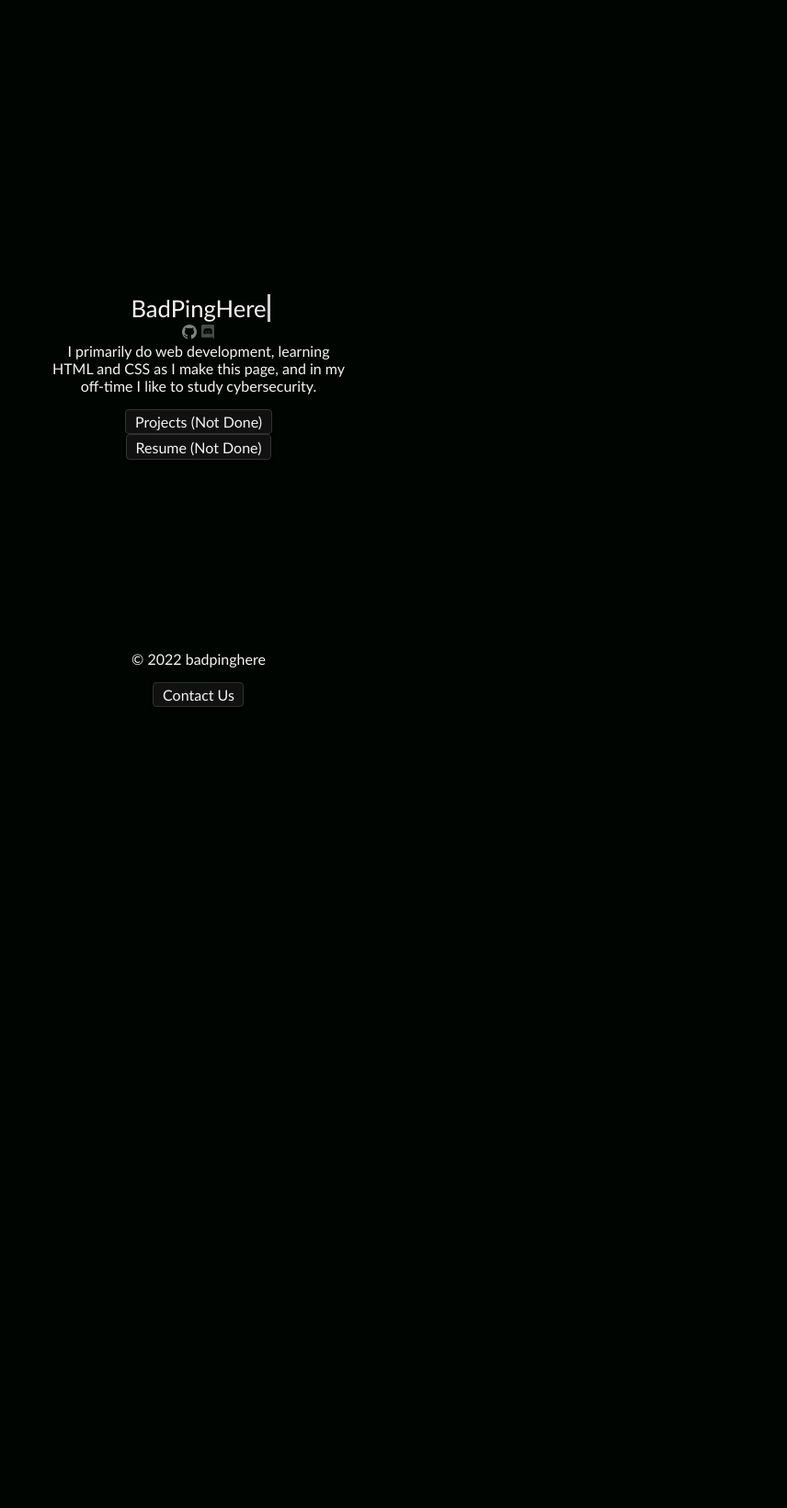
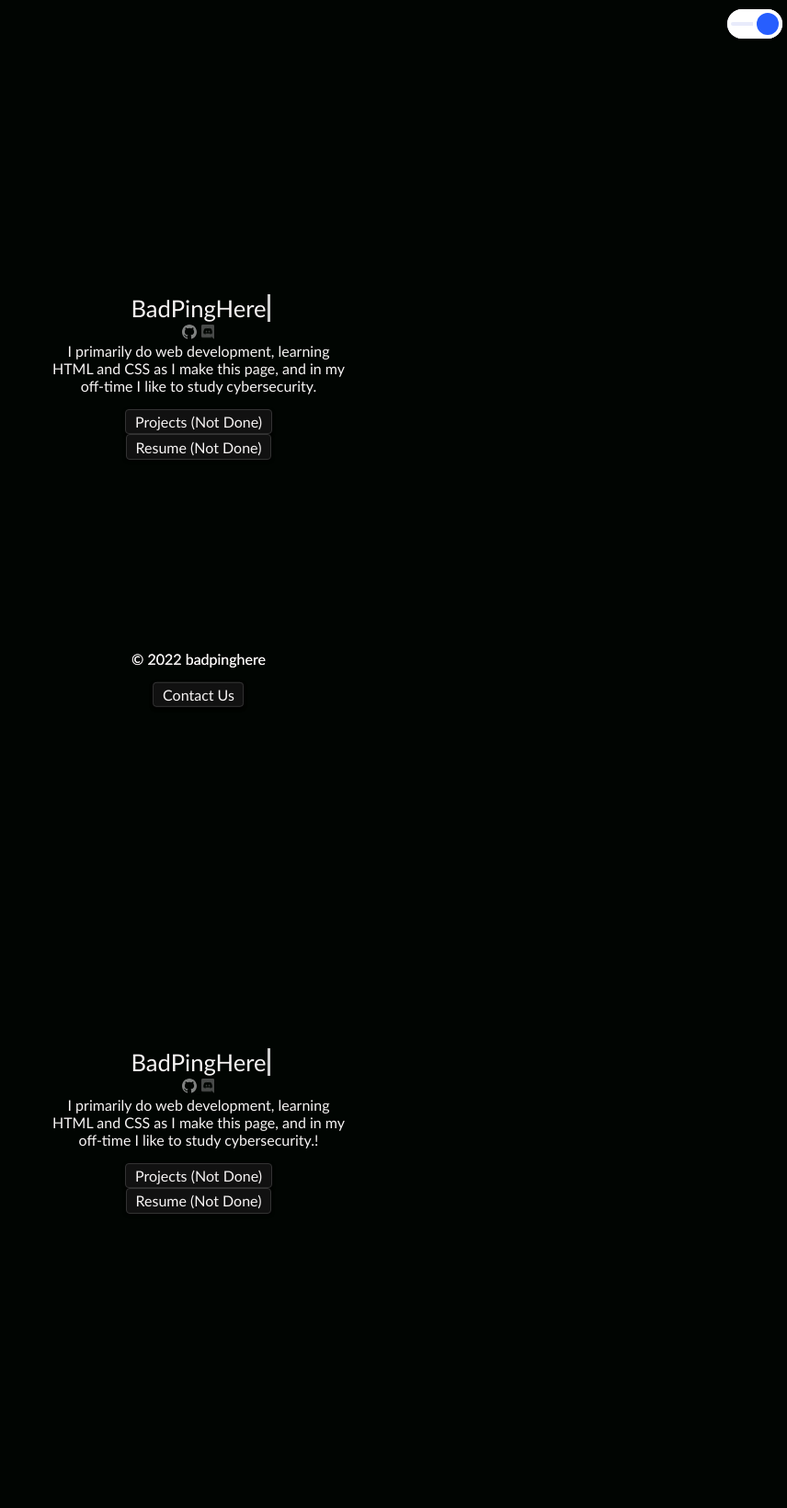
Before and after one commit to BadPingHere/badping.tech, a PHP site: page / in a window 1280 px wide. Shown: the whole page at 92% size, without its empty margins (424-1280 px from the left). Before the commit the page ends 769 px from the top, so only its background shows below. Run offline with PHP 8.4, Linux system fonts and the light colour scheme.

Commit message:
Adds a dark theme (except everything but the theme is done so)

```diff
--- a/404/index.html
+++ b/404/index.html
@@ -25,7 +25,6 @@
             </main>
             <footer class="bottomcenter">
                 <p>© 2022 badpinghere</p>
-                <!-- I think most of this is somewhat uncessicaty, considering I dont plan to scower data or want amazing seo performance but its always there incase I need it.-->
                 <a href="/privacy-policy"><button class="button27" role="button" hidden>Privacy Policy</button></a>
                 <a href="mailto:support@badping.live"><button class="button27" role="button" >Contact Us</button></a>
                 <a href="/sitemap/sitemap.xml"><button class="button27" role="button" hidden>Sitemap</button></a>
--- a/assets/css/stolenfromtheinternet.css
+++ b/assets/css/stolenfromtheinternet.css
@@ -85,3 +85,101 @@
       box-shadow: none;
       transform: translateY(0);
     }
+
+  .topcorner{
+    position:absolute;
+    top:10px;
+    right: 5px;
+ }
+
+ .switch {
+  --line: #E8EBFB;
+  --dot: #275EFE;
+  --circle: #D3D4EC;
+  --background: #fff;
+  --duration: .3s;
+  --text: #9EA0BE;
+  --shadow: 0 1px 3px rgba(0, 9, 61, 0.08);
+  cursor: pointer;
+  position: relative;
+}
+.switch:before {
+  content: "";
+  width: 60px;
+  height: 32px;
+  border-radius: 16px;
+  background: var(--background);
+  position: absolute;
+  left: 0;
+  top: 0;
+  box-shadow: var(--shadow);
+}
+.switch input {
+  display: none;
+}
+.switch input + div {
+  position: relative;
+}
+.switch input + div:before, .switch input + div:after {
+  --s: 1;
+  content: "";
+  position: absolute;
+  height: 4px;
+  top: 14px;
+  width: 24px;
+  background: var(--line);
+  transform: scaleX(var(--s));
+  transition: transform var(--duration) ease;
+}
+.switch input + div:before {
+  --s: 0;
+  left: 4px;
+  transform-origin: 0 50%;
+  border-radius: 2px 0 0 2px;
+}
+.switch input + div:after {
+  left: 32px;
+  transform-origin: 100% 50%;
+  border-radius: 0 2px 2px 0;
+}
+.switch input + div span {
+  padding-left: 60px;
+  line-height: 28px;
+  color: var(--text);
+}
+.switch input + div span:before {
+  --x: 0;
+  --b: var(--circle);
+  --s: 4px;
+  content: "";
+  position: absolute;
+  left: 4px;
+  top: 4px;
+  width: 24px;
+  height: 24px;
+  border-radius: 50%;
+  box-shadow: inset 0 0 0 var(--s) var(--b);
+  transform: translateX(var(--x));
+  transition: box-shadow var(--duration) ease, transform var(--duration) ease;
+}
+.switch input + div span:not(:empty) {
+  padding-left: 68px;
+}
+.switch input:checked + div:before {
+  --s: 1;
+}
+.switch input:checked + div:after {
+  --s: 0;
+}
+.switch input:checked + div span:before {
+  --x: 28px;
+  --s: 12px;
+  --b: var(--dot);
+}
+body {
+  min-height: 100vh;
+  justify-content: center;
+  align-items: center;
+  flex-direction: column;
+  position: relative;
+}
--- a/index.html
+++ b/index.html
@@ -1,5 +1,5 @@
 <!DOCTYPE html>
-<!--TODO: Error pages (did 401, im lazy tho), projects page, resume page, privacy policy, Contact us email, Sitemap.xml-->
+<!--TODO: Error pages (did 401, im lazy tho), projects page, resume page, privacy policy, Contact us email-->
 <html lang="en">
 <head>
     <meta charset="utf-8">
@@ -9,6 +9,15 @@
     <link rel="stylesheet" href="/assets/css/stolenfromtheinternet.css">
 </head>
 <body>
+    <div id="dark">
+        <div class="topcorner" onclick="setCookie('theme', 'light', 30)">
+            <label class="switch">
+                <input type="checkbox">
+                <div>
+                    <span></span>
+                </div>
+            </label>
+        </div>
         <div class="middlediv">
             <main class="center">
                 <div class="center">
@@ -49,9 +58,64 @@
                 <p>© 2022 badpinghere</p>
                 <a href="/privacy-policy"><button class="button27" role="button" hidden>Privacy Policy</button></a>
                 <a href="mailto:support@badping.live"><button class="button27" role="button">Contact Us</button></a>
-                <!--Not sure if linking the sitemap helps anything but im keeping it here just in case-->
-                <a href="/sitemap/sitemap.xml"></a>
+                <a href="/sitemap/sitemap.xml"><button class="button27" role="button" hidden>Sitemap</button></a>
             </footer>
         </div>
+    </div>
+    <!--Light HTML-->
+    <div id="light">
+        <div class="topcorner" onclick="setCookie('theme', 'dark', 30)">
+            <label class="switch">
+                <input type="checkbox" checked>
+                <div>
+                    <span></span>
+                </div>
+            </label>
+        </div>
+        <div class="middlediv">
+            <main class="center">
+                <div class="center">
+                    <section>
+                        <div class="container"><div class="typed-out">BadPingHere</div></div>
+                        <div class="buttons">
+                            <a href=//github.com/badpinghere>
+                                <span class=icon>
+                                    <img src="/assets/images/github.svg">
+                                </span>
+                            </a>
+                            <a>
+                                <span class=icon>
+                                    <img src="/assets/images/discord-logo-black-and-white.png" title="Ping#6175">
+                                </span>
+                            </a>
+                            <!--maybe I should make a real twitter account-->
+                            <a href=//twitter.com/ hidden>
+                                <span class=icon>
+                                    <img src="/assets/images/twitter.jpg">
+                                </span>
+                            </a>
+                        </div>
+                        <p>I primarily do web development, learning HTML and CSS as I make this page, and in my off-time I like to study cybersecurity.!</p>
+                        <div>
+                            <a href="/Projects">
+                                <button class="button27" role="button">Projects (Not Done)</button>
+                            </a>
+                            <!--Likely not coming anytime soon, as I am not in need of a crazy resume. Also the last thing i want is to post my entire life on my website right now-->
+                            <a href="/Resume">
+                                <button class="button27" role="button">Resume (Not Done)</button>
+                            </a>
+                        </div>
+                    </section>
+                 </div>
+            </main>
+            <footer class="bottomcenter">
+                <p>© 2022 badpinghere</p>
+                <a href="/privacy-policy"><button class="button27" role="button" hidden>Privacy Policy</button></a>
+                <a href="mailto:support@badping.live"><button class="button27" role="button">Contact Us</button></a>
+                <a href="/sitemap/sitemap.xml"><button class="button27" role="button" hidden>Sitemap</button></a>
+            </footer>
+        </div>
+    </div>
 </body>
+    <script src="/assets/javascript/based"></script>
 </html>
```
Also changed, not shown: 1 other file. Lines whose indentation alone changed are shown as unchanged.
